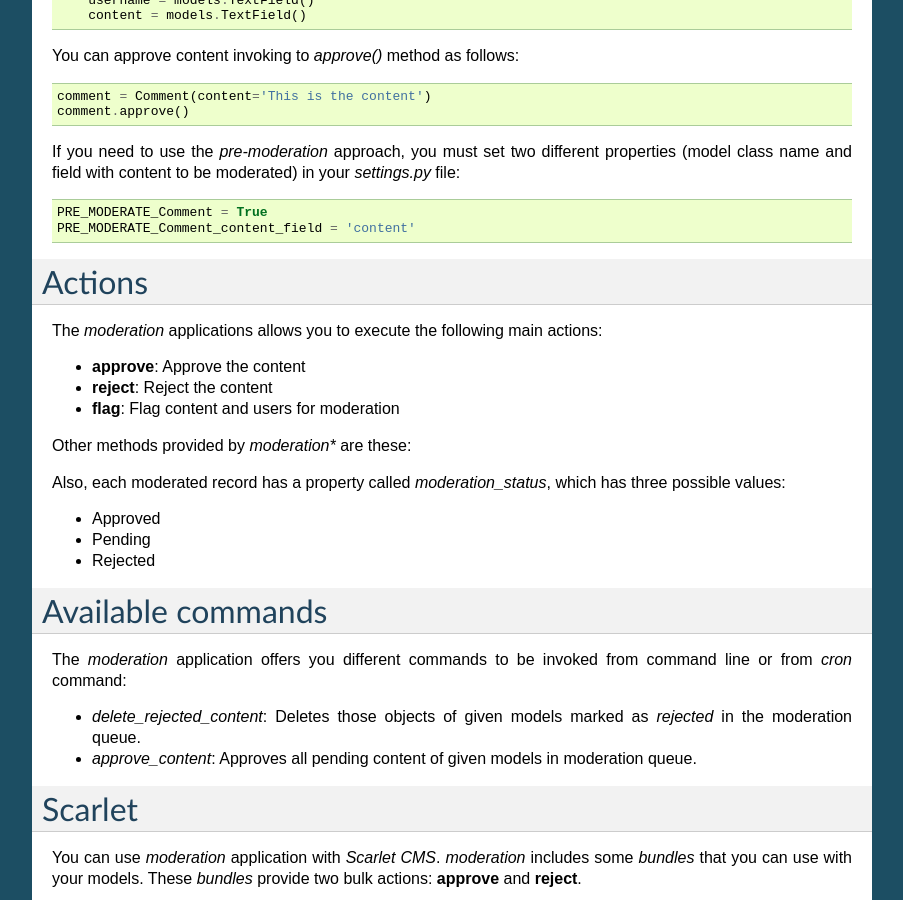
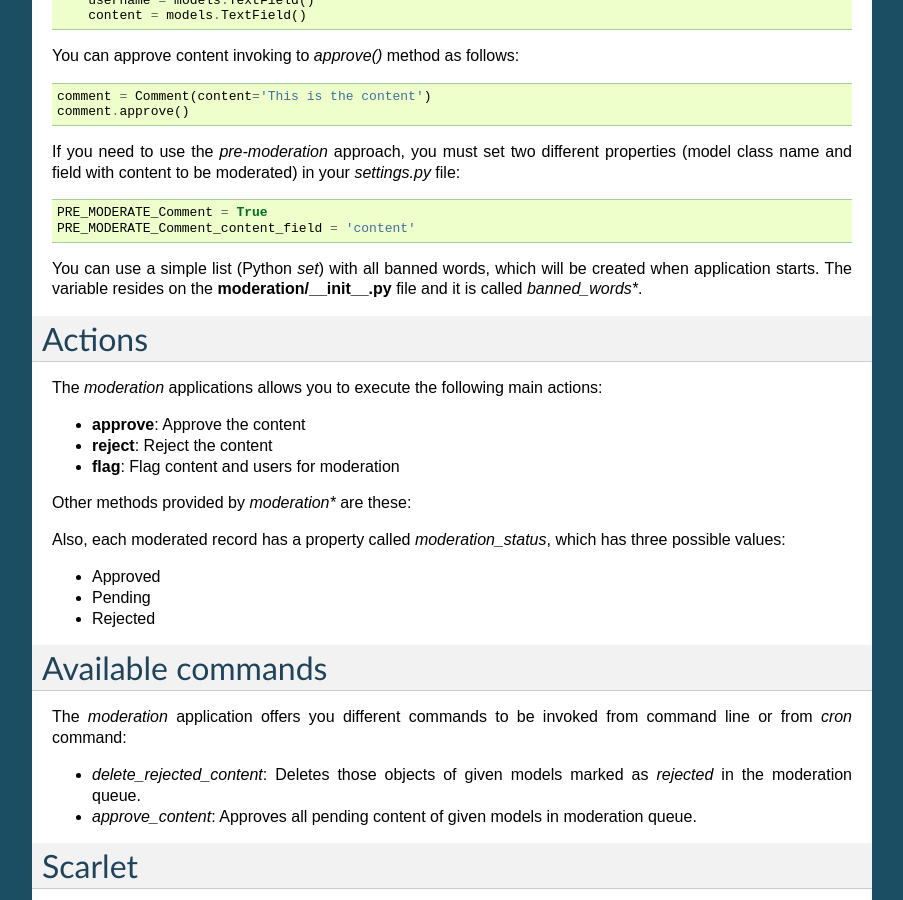
Before and after one commit to deserat/hackthefed, a Sphinx documentation site: the page built from docs/source/index.rst, in a window 1280 px wide and 900 px high, scrolled down 828 px. Shown: the whole window, without its empty margins (198-1101 px from the left). Built offline with Sphinx 7.4.7, drawn with Linux system fonts in a browser that asks for light colours.

Commit message:
Adding info. related to 'banned_words' to docs

```diff
--- a/docs/source/index.rst
+++ b/docs/source/index.rst
@@ -67,6 +67,10 @@ properties (model class name and field with content to be moderated) in your
 
     PRE_MODERATE_Comment = True
     PRE_MODERATE_Comment_content_field = 'content'
+
+You can use a simple list (Python *set*) with all banned words, which will be
+created when application starts. The variable resides on the
+**moderation/__init__.py** file and it is called *banned_words**.
 
 Actions
 =======
```
